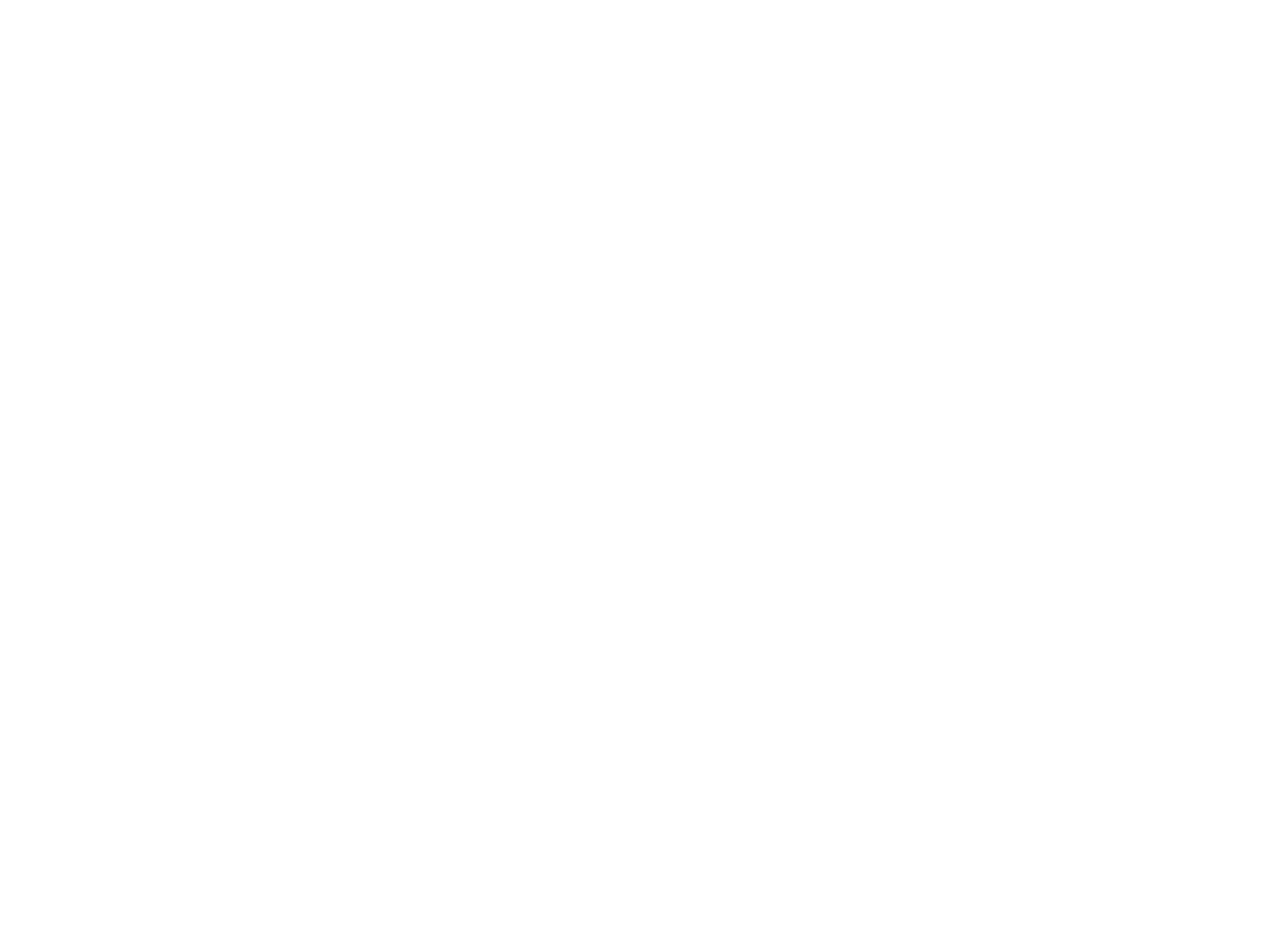
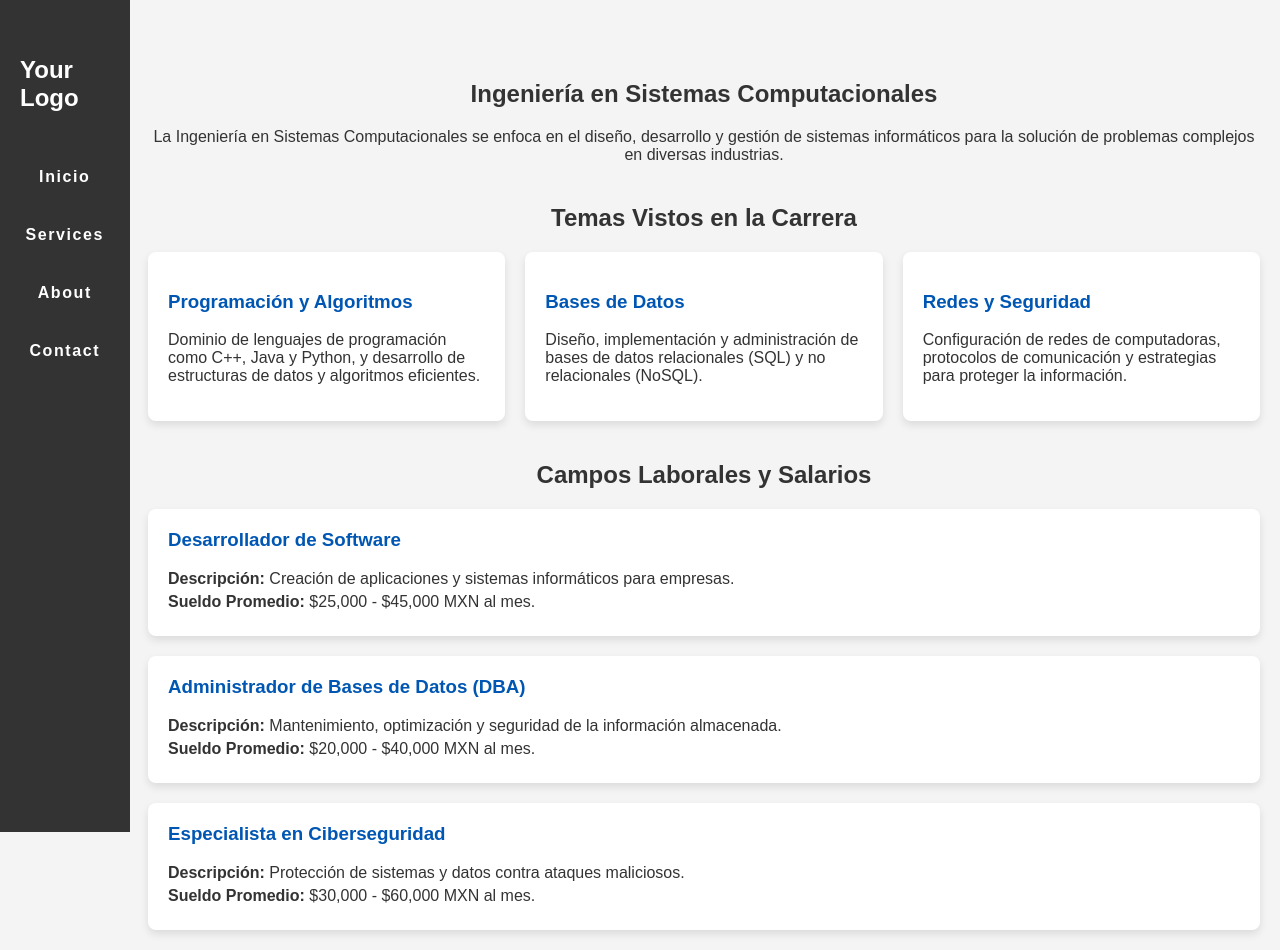
Before and after one commit to Christopher-V36/Hack_Ellucian_2025, a plain HTML site: page front/Segunda_pag.html in a window 1280 px wide. Before the commit the page ends 800 px from the top, so only its background shows below. Drawn offline with Linux system fonts and the light colour scheme.

Commit message:
diseño a la segunda pag

```diff
--- a/assets/estilo.css
+++ b/assets/estilo.css
@@ -1,11 +1,8 @@
+/* CSS para la página de inicio (index.html) */
+
 body {
-    /* Elimina el margen por defecto del navegador */
     margin: 0;
-
-    /* Agrega un relleno en la parte superior para dejar espacio a la barra de navegación fija.
-       Este valor debe ser igual a la altura de tu <header>. */
-    padding-top: 8vh;
-
+    padding-left: 10vw;
     font-family: sans-serif;
     background-color: #f4f4f4;
     color: #333;
@@ -15,53 +12,61 @@ header {
     background-color: #333;
     color: white;
     padding: 1rem 0;
-
-    /* Mantiene la barra de navegación en la parte superior de la ventana. */
     position: fixed;
-
-    width: 100%;
+    width: 7vw;
+    height: 100vh;
     z-index: 100;
-
-    /* Elimina cualquier espacio adicional que pudiera haber arriba. */
     top: 0;
     left: 0;
+    display: flex;
+    flex-direction: column;
+    justify-content: flex-start;
+    align-items: center;
+    padding: 1rem 20px;
 }
-
 
 nav {
     display: flex;
-    justify-content: space-around;
+    flex-direction: column;
     align-items: center;
-    /* La altura mínima de 8vh está bien para el nav,
-       pero el padding del header también contribuye a la altura total. */
+    justify-content: flex-start;
+    padding-top: 40px;
     min-height: 8vh;
+    width: 100%;
 }
 
-
-/* --- Otras reglas de tu CSS sin cambios --- */
 .logo {
     font-size: 1.5rem;
     font-weight: bold;
 }
+
 .nav-links {
     display: flex;
-    justify-content: space-around;
-    width: 40%;
+    flex-direction: column;
+    width: auto;
+    padding-left: 0;
+    padding-top: 40px;
+    align-items:center;
+    gap: 40px;
 }
+
 .nav-links li {
     list-style: none;
     position: relative;
 }
+
 .nav-links a {
     color: white;
     text-decoration: none;
     letter-spacing: 0.1rem;
     font-weight: bold;
 }
+
 .burger {
     display: none;
     cursor: pointer;
 }
+
 .burger div {
     width: 25px;
     height: 3px;
@@ -69,6 +74,7 @@ nav {
     margin: 5px;
     transition: all 0.3s ease;
 }
+
 .dropdown {
     position: absolute;
     background-color: #555;
@@ -80,31 +86,33 @@ nav {
     display: none;
     box-shadow: 0px 8px 16px 0px rgba(0,0,0,0.2);
 }
+
 .nav-links li:hover > .dropdown {
     display: block;
 }
+
 .dropdown li a {
     padding: 10px 15px;
     display: block;
     text-align: left;
 }
+
 .dropdown li a:hover {
     background-color: #777;
 }
 
-/* El problema principal estaba aquí. */
 .container {
     display: flex;
     padding: 20px;
-    /* Elimina esta línea: margin-top: 8vh;
-       La solución está en el padding-top del body. */
 }
 
 main {
     flex: 3;
     padding-right: 20px;
     background-color: white;
-    padding: 0; /* Asegúrate de que no haya padding aquí si no lo deseas. */
+    padding: 0px;
+    height: 25vw;
+    max-width: 47vw;
     box-shadow: 0 0 10px rgba(0, 0, 0, 0.1);
 }
 
@@ -115,31 +123,22 @@ main {
     box-shadow: 0 0 10px rgba(0, 0, 0, 0.1);
 }
 
-/* --- Ajustes responsivos --- */
-@media screen and (max-width: 768px) {
-    .container {
-        flex-direction: column;
-        /* El margin-top en móvil también es innecesario si se usa la solución del body */
-        /* Elimina esta línea: margin-top: 14vh; */
-    }
-}
-
-/* Estilo para el contenedor del chat, que contendrá las dos cajas */
 .chat-container {
     display: flex;
     flex-direction: column;
-    justify-content: space-between;
-    height: 70vh; /* Ajusta la altura del contenedor principal del chat */
+    justify-content: center;
+    align-items: center;
+    height: 70%;
+    width: 90%;
     border: 1px solid #ccc;
     border-radius: 8px;
     padding: 10px;
     background-color: #f9f9f9;
 }
 
-/* Estilo para la caja donde se muestran los mensajes */
 .chat-box {
-    flex-grow: 1; /* Permite que la caja de chat ocupe el espacio disponible */
-    overflow-y: auto; /* Agrega una barra de desplazamiento si el contenido es demasiado largo */
+    flex-grow: 1;
+    overflow-y: auto;
     padding: 10px;
     background-color: #fff;
     border: 1px solid #ddd;
@@ -147,13 +146,12 @@ main {
     margin-bottom: 10px;
 }
 
-/* Estilo para la caja donde se ingresa el texto */
 .input-box {
     display: flex;
 }
 
 .input-box input {
-    flex-grow: 1; /* El campo de texto ocupará el espacio restante */
+    flex-grow: 1;
     padding: 10px;
     border: 1px solid #ccc;
     border-radius: 6px;
@@ -175,14 +173,12 @@ main {
     background-color: #0056b3;
 }
 
-/* Estilo general del contenedor de las tarjetas */
 .card-list {
     display: flex;
     flex-direction: column;
-    gap: 15px; /* Espacio entre cada tarjeta */
+    gap: 15px;
 }
 
-/* Estilo para cada tarjeta */
 .card {
     background-color: #fff;
     border-radius: 8px;
@@ -192,7 +188,7 @@ main {
 }
 
 .card:hover {
-    transform: translateY(-5px); /* Efecto al pasar el cursor */
+    transform: translateY(-5px);
 }
 
 .card h3 {
@@ -207,7 +203,6 @@ main {
     color: #666;
 }
 
-/* Estilo de la barra de progreso */
 .progress-bar {
     width: 100%;
     background-color: #e0e0e0;
@@ -218,7 +213,7 @@ main {
 
 .progress-bar-fill {
     height: 100%;
-    background-color: #007bff; /* Color de relleno de la barra */
+    background-color: #007bff;
     border-radius: 5px;
     transition: width 0.4s ease-in-out;
 }
@@ -230,3 +225,91 @@ main {
     color: #555;
     margin-top: 5px;
 }
+
+@media screen and (max-width: 768px) {
+    .container {
+        flex-direction: column;
+    }
+}
+
+/* --- */
+
+/* CSS para la página de carrera */
+
+.main-container {
+    max-width: 1200px;
+    margin: 20px auto;
+    padding: 0 20px;
+}
+
+.info-section {
+    text-align: center;
+    margin-top: 80px;
+    margin-bottom: 40px;
+}
+
+.topics-section h2 {
+    text-align: center;
+    margin-bottom: 20px;
+}
+
+.box-grid {
+    display: grid;
+    grid-template-columns: repeat(auto-fit, minmax(300px, 1fr));
+    gap: 20px;
+}
+
+.topic-box {
+    background-color: #fff;
+    padding: 20px;
+    border-radius: 8px;
+    box-shadow: 0 4px 8px rgba(0, 0, 0, 0.1);
+    transition: transform 0.3s ease;
+}
+
+.topic-box:hover {
+    transform: translateY(-5px);
+}
+
+.topic-box h3 {
+    color: #0056b3;
+}
+
+.job-section h2 {
+    text-align: center;
+    margin-top: 40px;
+    margin-bottom: 20px;
+}
+
+.job-box {
+    display: flex;
+    flex-direction: column;
+    gap: 20px;
+}
+
+.job-item {
+    background-color: #fff;
+    padding: 20px;
+    border-radius: 8px;
+    box-shadow: 0 4px 8px rgba(0, 0, 0, 0.1);
+    transition: transform 0.3s ease;
+}
+
+.job-item:hover {
+    transform: translateY(-5px);
+}
+
+.job-item h3 {
+    color: #0056b3;
+    margin-top: 0;
+}
+
+.job-item p {
+    margin: 5px 0;
+}
+
+@media (max-width: 768px) {
+    .box-grid {
+        grid-template-columns: 1fr;
+    }
+}
--- a/front/Segunda_pag.html
+++ b/front/Segunda_pag.html
@@ -1,11 +1,84 @@
 <!DOCTYPE html>
-<html lang="en">
+<html lang="es">
 <head>
     <meta charset="UTF-8">
     <meta name="viewport" content="width=device-width, initial-scale=1.0">
-    <title>Document</title>
+    <title>Información de Carrera</title>
+    <link rel="stylesheet" href="/assets/estilo.css">
 </head>
 <body>
 
+    <header class="header">
+        <nav>
+            <div class="logo">Your Logo</div>
+            <ul class="nav-links">
+                <li><a href="#">Inicio</a></li>
+                <li>
+                    <a href="#">Services</a>
+                    <ul class="dropdown">
+                        <li><a href="#">Web Design</a></li>
+                        <li><a href="#">Web Development</a></li>
+                        <li><a href="#">SEO</a></li>
+                    </ul>
+                </li>
+                <li><a href="#">About</a></li>
+                <li><a href="#">Contact</a></li>
+            </ul>
+            <div class="burger">
+                <div class="line1"></div>
+                <div class="line2"></div>
+                <div class="line3"></div>
+            </div>
+        </nav>
+    </header>
+
+    <div class="main-container">
+
+        <section class="info-section">
+            <h2>Ingeniería en Sistemas Computacionales</h2>
+            <p>La Ingeniería en Sistemas Computacionales se enfoca en el diseño, desarrollo y gestión de sistemas informáticos para la solución de problemas complejos en diversas industrias.</p>
+        </section>
+
+        <section class="topics-section">
+            <h2>Temas Vistos en la Carrera</h2>
+            <div class="box-grid">
+                <div class="topic-box">
+                    <h3>Programación y Algoritmos</h3>
+                    <p>Dominio de lenguajes de programación como C++, Java y Python, y desarrollo de estructuras de datos y algoritmos eficientes.</p>
+                </div>
+                <div class="topic-box">
+                    <h3>Bases de Datos</h3>
+                    <p>Diseño, implementación y administración de bases de datos relacionales (SQL) y no relacionales (NoSQL).</p>
+                </div>
+                <div class="topic-box">
+                    <h3>Redes y Seguridad</h3>
+                    <p>Configuración de redes de computadoras, protocolos de comunicación y estrategias para proteger la información.</p>
+                </div>
+                </div>
+        </section>
+
+        <section class="job-section">
+            <h2>Campos Laborales y Salarios</h2>
+            <div class="job-box">
+                <div class="job-item">
+                    <h3>Desarrollador de Software</h3>
+                    <p><strong>Descripción:</strong> Creación de aplicaciones y sistemas informáticos para empresas.</p>
+                    <p><strong>Sueldo Promedio:</strong> $25,000 - $45,000 MXN al mes.</p>
+                </div>
+                <div class="job-item">
+                    <h3>Administrador de Bases de Datos (DBA)</h3>
+                    <p><strong>Descripción:</strong> Mantenimiento, optimización y seguridad de la información almacenada.</p>
+                    <p><strong>Sueldo Promedio:</strong> $20,000 - $40,000 MXN al mes.</p>
+                </div>
+                 <div class="job-item">
+                    <h3>Especialista en Ciberseguridad</h3>
+                    <p><strong>Descripción:</strong> Protección de sistemas y datos contra ataques maliciosos.</p>
+                    <p><strong>Sueldo Promedio:</strong> $30,000 - $60,000 MXN al mes.</p>
+                </div>
+                </div>
+        </section>
+
+    </div>
+
 </body>
 </html>
```
Also changed, not shown: front/index.html (+1 -1 lines).
